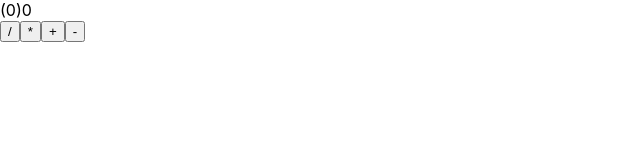
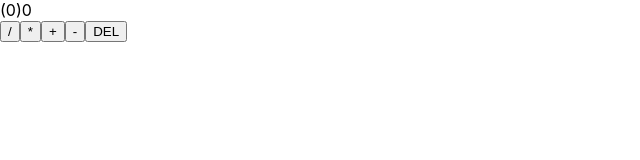
Before and after one commit to Yuki-Fujiwara-S/CalcuReact, a React (Create React App) app: page / in a window 1280 px wide. Shown: the top 160 px of the page, without its empty margins (0-640 px from the left). Built offline with nearby package versions, Linux system fonts and the light colour scheme.

Commit message:
add delete button

```diff
--- a/src/App.js
+++ b/src/App.js
@@ -13,6 +13,8 @@ function App() {
           <button>*</button>
           <button>+</button>
           <button>-</button>
+
+          <button>DEL</button>
         </div>
       </div>
     </div>
```
